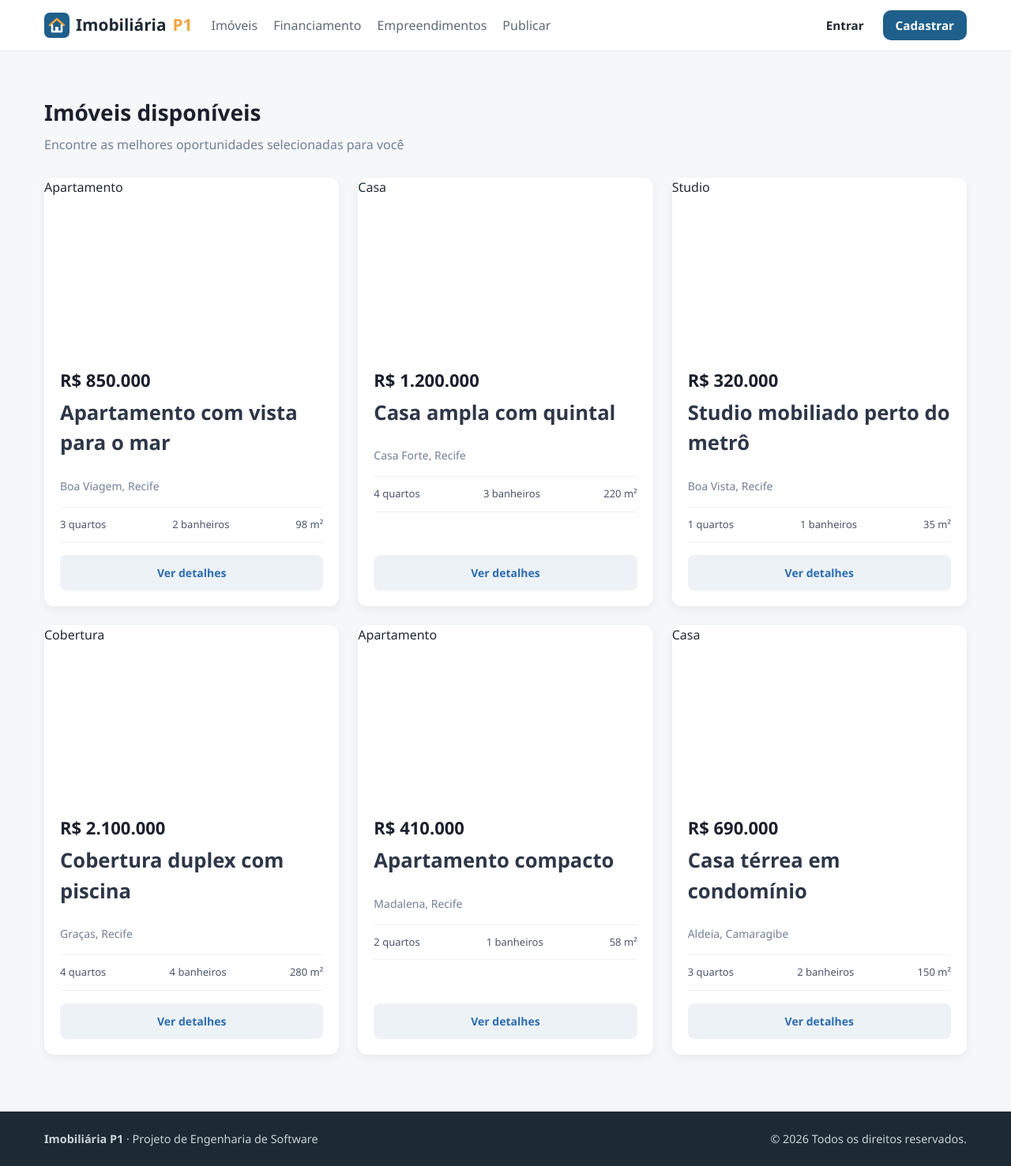
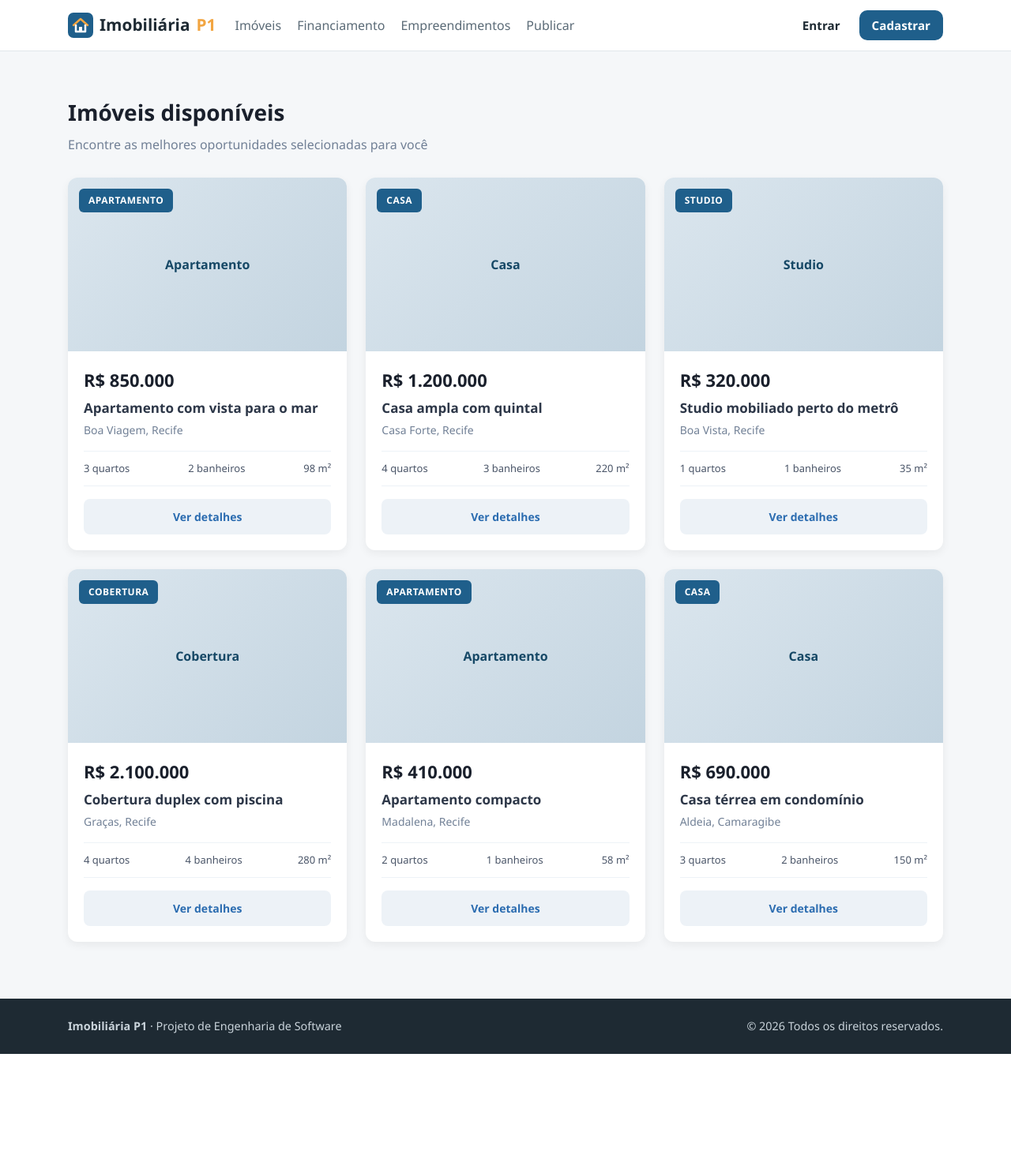
Before and after one commit to devmarcos-santos/Projeto-P1-E.S, a Flask app: page /imoveis in a window 1280 px wide. Shown: the whole page at 79% size. After the commit the page ends 1335 px from the top, so only its background shows below. Run offline with Flask 3, Linux system fonts and the light colour scheme.

Commit message:
fix: limita o CSS da listagem de imóveis à própria página
Remove as regras de * e .container repetidas, que alteravam o site todo, estiliza o card sem imagem e dá cor ao selo do tipo.

```diff
--- a/static/css/style.css
+++ b/static/css/style.css
@@ -754,18 +754,6 @@ a {
 
 /* Pagina de imoveis*/
 
-* {
-  box-sizing: border-box;
-  margin: 0;
-  padding: 0;
-  font-family: 'Segoe UI', Tahoma, Geneva, Verdana, sans-serif;
-}
-
-.container {
-  max-width: 1200px;
-  margin: 0 auto;
-}
-
 .header-listagem {
   margin-bottom: 30px;
 }
@@ -815,6 +803,16 @@ a {
   object-fit: cover;
 }
 
+.card-imagem__vazia {
+  display: flex;
+  align-items: center;
+  justify-content: center;
+  height: 100%;
+  background: linear-gradient(135deg, #dbe6ee, #c3d4e0);
+  color: var(--cor-primaria-escura);
+  font-weight: 600;
+}
+
 .badge {
   position: absolute;
   top: 14px;
@@ -825,16 +823,10 @@ a {
   font-weight: 700;
   text-transform: uppercase;
   color: #fff;
+  background-color: var(--cor-primaria);
   letter-spacing: 0.5px;
 }
 
-.badge.venda {
-  background-color: #2b6cb0;
-}
-
-.badge.aluguel {
-  background-color: #2f855a;
-}
 
 .card-conteudo {
   padding: 20px;
@@ -856,7 +848,7 @@ a {
   color: #718096;
 }
 
-.titulo {
+.imovel-card .titulo {
   font-size: 17px;
   font-weight: 600;
   color: #2d3748;
```
